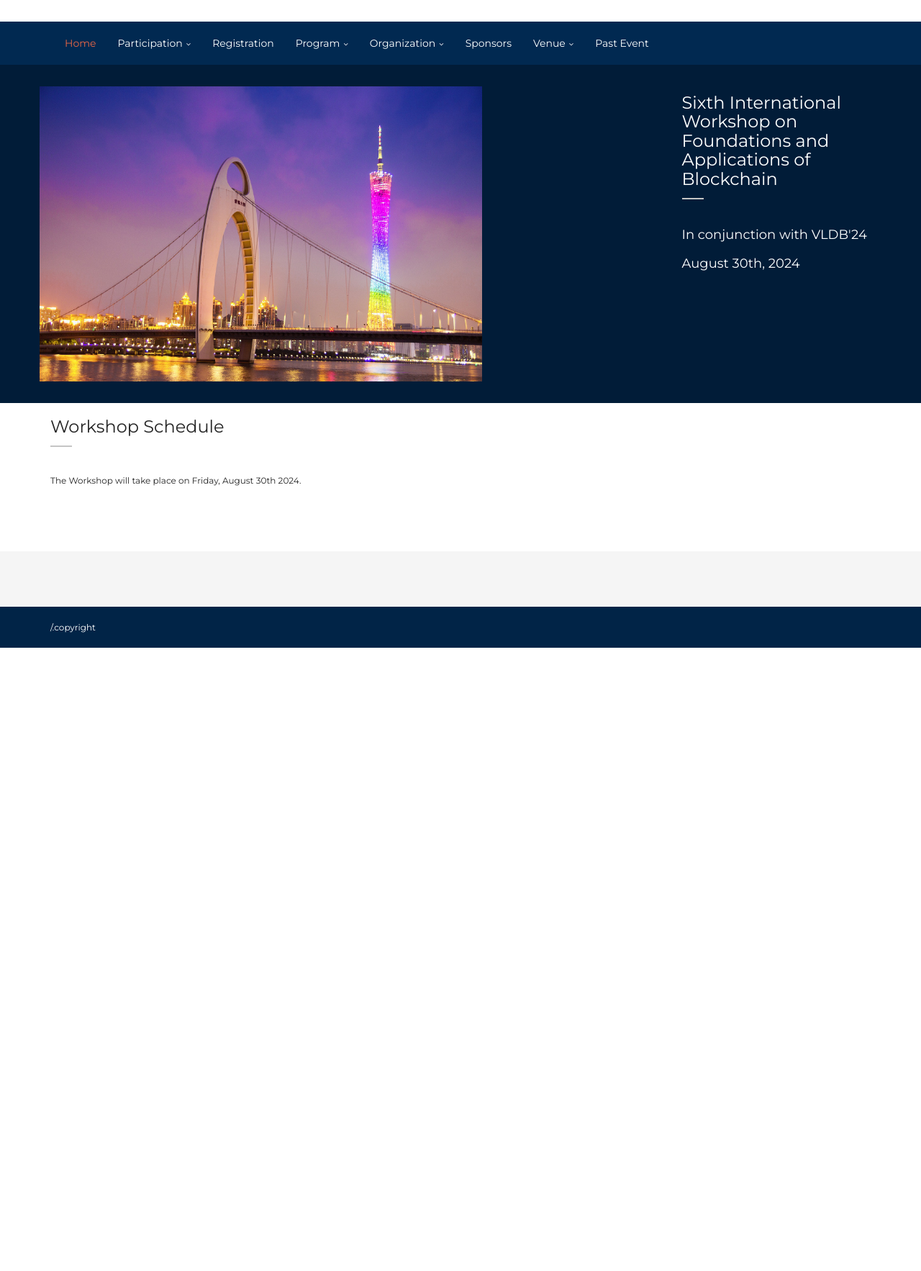
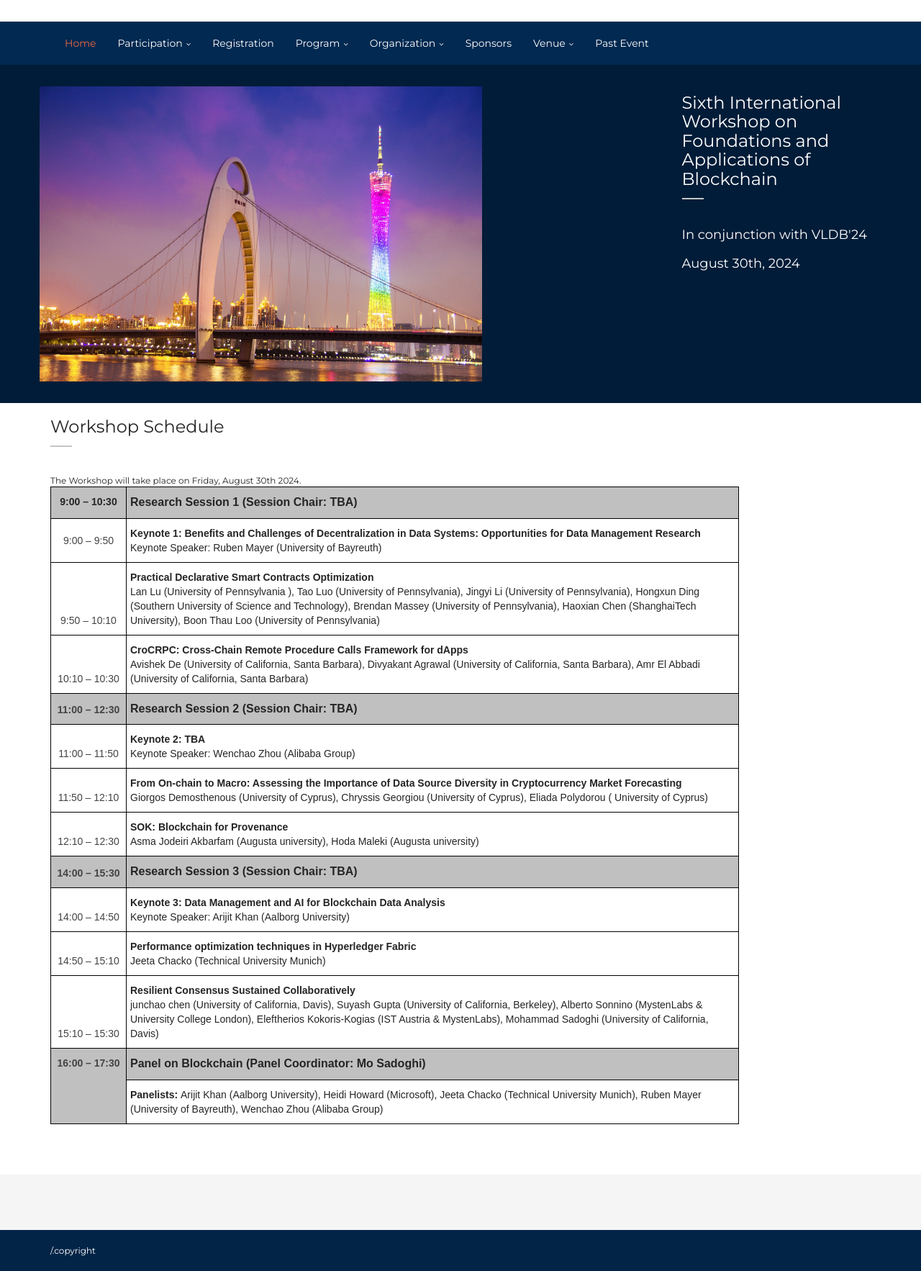
Before and after one commit to scfab/2024, a Jekyll site: the page built from schedule.html, in a window 1280 px wide. Shown: the whole page at 72% size. Built offline with Jekyll 4.4.1, drawn with Linux system fonts in a browser that asks for light colours; comment, search, counter and statistics services are not loaded; before the commit the page ends 900 px from its top, so only the background shows below that.

Commit message:
Schedule

```diff
--- a/schedule.html
+++ b/schedule.html
@@ -18,69 +18,86 @@ layout: default
 
 <!--	<h3>Friday, August 30th (All times in )</h3>-->
 
-<!--
-	<table class="schedule-table">
+<style type="text/css">
+.tg  {border-collapse:collapse;border-spacing:0;}
+.tg td{border-color:black;border-style:solid;border-width:1px;font-family:Arial, sans-serif;font-size:14px;
+  overflow:hidden;padding:10px 5px;word-break:normal;}
+.tg th{border-color:black;border-style:solid;border-width:1px;font-family:Arial, sans-serif;font-size:14px;
+  font-weight:normal;overflow:hidden;padding:10px 5px;word-break:normal;}
+.tg .tg-uhrq{background-color:#c0c0c0;color:#444;font-weight:bold;text-align:center;vertical-align:top}
+.tg .tg-mhmj{background-color:#c0c0c0;font-size:16px;text-align:left;vertical-align:bottom}
+.tg .tg-jdaz{background-color:#c0c0c0;font-size:16px;text-align:left;vertical-align:top}
+.tg .tg-ycr8{background-color:#ffffff;text-align:left;vertical-align:top}
+.tg .tg-ibaw{background-color:#ffffff;color:#444;text-align:center;vertical-align:bottom}
+.tg .tg-6qw1{background-color:#c0c0c0;text-align:center;vertical-align:top}
+.tg .tg-14ym{background-color:#ffffff;color:#444;text-align:center;vertical-align:middle}
+.tg .tg-34ao{background-color:#c0c0c0;color:#444;font-weight:bold;text-align:center;vertical-align:bottom}
+.tg .tg-kcps{background-color:#FFF;text-align:left;vertical-align:bottom}
+.tg .tg-ktyi{background-color:#FFF;text-align:left;vertical-align:top}
+.tg .tg-0lax{text-align:left;vertical-align:top}
+</style>
+<table class="tg" style="undefined;table-layout: fixed; width: 956px"><colgroup>
+<col style="width: 105px">
+<col style="width: 851px">
+</colgroup>
 <thead>
   <tr>
-    				<th><b>Time</b></th>
-    				<th><b>Agenda</b></th>
-    			</tr>
-    		</thead>
+    <th class="tg-6qw1"><span style="font-weight:bold">9:00 – 10:30</span></th>
+    <th class="tg-jdaz"><span style="font-weight:bold">Research Session 1 (Session Chair: TBA)</span></th>
+  </tr></thead>
 <tbody>
   <tr>
-    				<td>09:15 - 09:30</td>
-    				<td><b>Welcome</b></td>
-    			</tr>
-    			<tr class="schedule-row">
-    				<td>09:30 - 10:30</td>
-    				<td><b>Invited Talk -  Some insights on open-problemn in blockchains: explorative tracks for Tezos </b><br>Sylvain Conchon - Universit&eacute; Paris Saclay</td>
+    <td class="tg-14ym"><span style="color:#444">9:00 – 9:50</span></td>
+    <td class="tg-ycr8"><span style="font-weight:bold">Keynote 1: Benefits and Challenges of Decentralization in Data Systems: Opportunities for Data Management Research</span><br>Keynote Speaker: Ruben Mayer (University of Bayreuth)</td>
   </tr>
   <tr>
-    				<td>10:30 - 11:30</td>
-    				<td><b>Invited Talk - Hierarchical consensus: A horizontal scaling framework for blockchains</b>
-				<br>Alfonso De La Rocha - Protocol Labs</td>
+    <td class="tg-ibaw"><span style="color:#444">9:50 – 10:10</span></td>
+    <td class="tg-ycr8"><span style="font-weight:bold">Practical Declarative Smart Contracts Optimization</span><br>Lan Lu (University of Pennsylvania ), Tao Luo (University of Pennsylvania), Jingyi Li (University of Pennsylvania), Hongxun Ding (Southern University of Science and Technology), Brendan Massey (University of Pennsylvania), Haoxian Chen (ShanghaiTech University), Boon Thau Loo (University of Pennsylvania)</td>
   </tr>
   <tr>
-    				<td>11:30 - 12:30</td>
-    				<td><b>Invited Talk -  Reflections on the past, present and future of Blockchain foundations and applications</b><br>Ittai Abraham - VMWare Research </td>
+    <td class="tg-ibaw"><span style="color:#444">10:10 – 10:30</span></td>
+    <td class="tg-ycr8"><span style="font-weight:bold">CroCRPC: Cross-Chain Remote Procedure Calls Framework for dApps</span><br>Avishek De (University of California, Santa Barbara), Divyakant Agrawal (University of California, Santa Barbara), Amr El Abbadi (University of California, Santa Barbara)</td>
   </tr>
   <tr>
-    				<td>12:30 - 14:00</td>
-    				<td><b>Lunch</b></td>
+    <td class="tg-34ao"><span style="font-weight:bold;color:#444">11:00 – 12:30</span></td>
+    <td class="tg-mhmj"><span style="font-weight:bold">Research Session 2 </span><span style="font-weight:700">(Session Chair: TBA)</span></td>
   </tr>
   <tr>
-    				<td>14:00 - 15:00</td>
-    				<td><b>Invited Talk - Resilient and Scalable Architecture for Permissioned Blockchain Fabric</b>
-				<br>Suyash Gupta</td>
+    <td class="tg-ibaw"><span style="color:#444">11:00 – 11:50</span></td>
+    <td class="tg-kcps"><span style="font-weight:bold;background-color:#FFF">Keynote 2: TBA</span><br><span style="background-color:#FFF">Keynote Speaker: Wenchao Zhou (Alibaba Group)</span></td>
   </tr>
   <tr>
-    				<td>15:00 - 15:30</td>
-    				<td><b>Dynamic Blockchain Sharding</b><br>Deepal Tennakoon and Vincent Gramoli - University of Sydney</td>
+    <td class="tg-ibaw"><span style="color:#444">11:50 – 12:10</span></td>
+    <td class="tg-ktyi"><span style="font-weight:bold">From On-chain to Macro: Assessing the Importance of Data Source Diversity in Cryptocurrency Market Forecasting</span><br>Giorgos Demosthenous (University of Cyprus), Chryssis Georgiou (University of Cyprus), Eliada Polydorou ( University of Cyprus)</td>
   </tr>
   <tr>
-    				<td>15:30 - 16:00</td>
-    				<td><b>Fork Accountability in Tenderbake</b><br>Antonella Del Pozzo and Thibault Rieutord - CEA LIST</td>
+    <td class="tg-ibaw"><span style="color:#444">12:10 – 12:30</span></td>
+    <td class="tg-ktyi"><span style="font-weight:bold">SOK: Blockchain for Provenance</span><br>Asma Jodeiri Akbarfam (Augusta university), Hoda Maleki (Augusta university)</td>
   </tr>
   <tr>
-    				<td>16:00 - 17:00</td>
-    				<td><b>Invited Talk - Efficient DAG-based Consensus</b><br>Alberto Sonnino - Mysten Labs</td>
+    <td class="tg-34ao"><span style="font-weight:bold;color:#444">14:00 – 15:30</span></td>
+    <td class="tg-mhmj"><span style="font-weight:bold">Research Session 3 </span><span style="font-weight:700">(Session Chair: TBA)</span></td>
   </tr>
   <tr>
-    				<td>17:00 - 18:30</td>
-                    <td>Poster Session <ul>
-                      <li> Improving Blockchain Resilience to Network Partitioning by Sharding </li>
-                      <li> A Modulo Approach for the Analysis of Blockchain Consensus Protocols under Churn </li>
-                      <li> Is General Collective Intelligence the Future of Blockchain? </li>
-                      <li> Analysing Soft and Hard Partitions of Global Scale Blockchains</li>
-		      <li> Proof-of-Execution: Reaching Consensus through Fault-Tolerant Speculation</li>
-		      <li> RCC: Resilient Concurrent Consensus for High-Throughput Secure Transaction Processing</li>
-		      <li> RingBFT: Resilient Consensus over Sharded Ring Topology</li>
-		      <li> ResilientDB: Global Scale Resilient Blockchain Fabric</li>
-                     </ul></td>
+    <td class="tg-ibaw"><span style="color:#444">14:00 – 14:50</span></td>
+    <td class="tg-ycr8"><span style="font-weight:bold">Keynote 3: Data Management and AI for Blockchain Data Analysis</span><br>Keynote Speaker: Arijit Khan (Aalborg University)</td>
   </tr>
-    		</tbody>
-	</table>
--->
+  <tr>
+    <td class="tg-ibaw"><span style="color:#444">14:50 – 15:10</span></td>
+    <td class="tg-ycr8"><span style="font-weight:bold">Performance optimization techniques in Hyperledger Fabric</span><br>Jeeta Chacko (Technical University Munich)</td>
+  </tr>
+  <tr>
+    <td class="tg-ibaw"><span style="color:#444">15:10 – 15:30</span></td>
+    <td class="tg-ycr8"><span style="font-weight:bold">Resilient Consensus Sustained Collaboratively</span><br>junchao chen (University of California, Davis), Suyash Gupta (University of California, Berkeley), Alberto Sonnino (MystenLabs &amp; University College London), Eleftherios Kokoris-Kogias (IST Austria &amp; MystenLabs), Mohammad Sadoghi (University of California, Davis)</td>
+  </tr>
+  <tr>
+    <td class="tg-uhrq" rowspan="2">16:00 – 17:30</td>
+    <td class="tg-mhmj"><span style="font-weight:bold">Panel on Blockchain (Panel Coordinator: Mo Sadoghi)</span></td>
+  </tr>
+  <tr>
+    <td class="tg-0lax"><span style="font-weight:bold">Panelists: </span>Arijit Khan (Aalborg University), Heidi Howard (Microsoft), Jeeta Chacko (Technical University Munich), Ruben Mayer <span style="font-weight:400;font-style:normal">(University of Bayreuth)</span>, Wenchao Zhou (Alibaba Group)</td>
+  </tr>
+</tbody></table>
 
    </section><!-- /.main-content -->
   </div><!-- /.col-md-9 -->
```
Also changed, not shown: keynotes.html (+34 -3 lines). Lines whose indentation alone changed are shown as unchanged.
